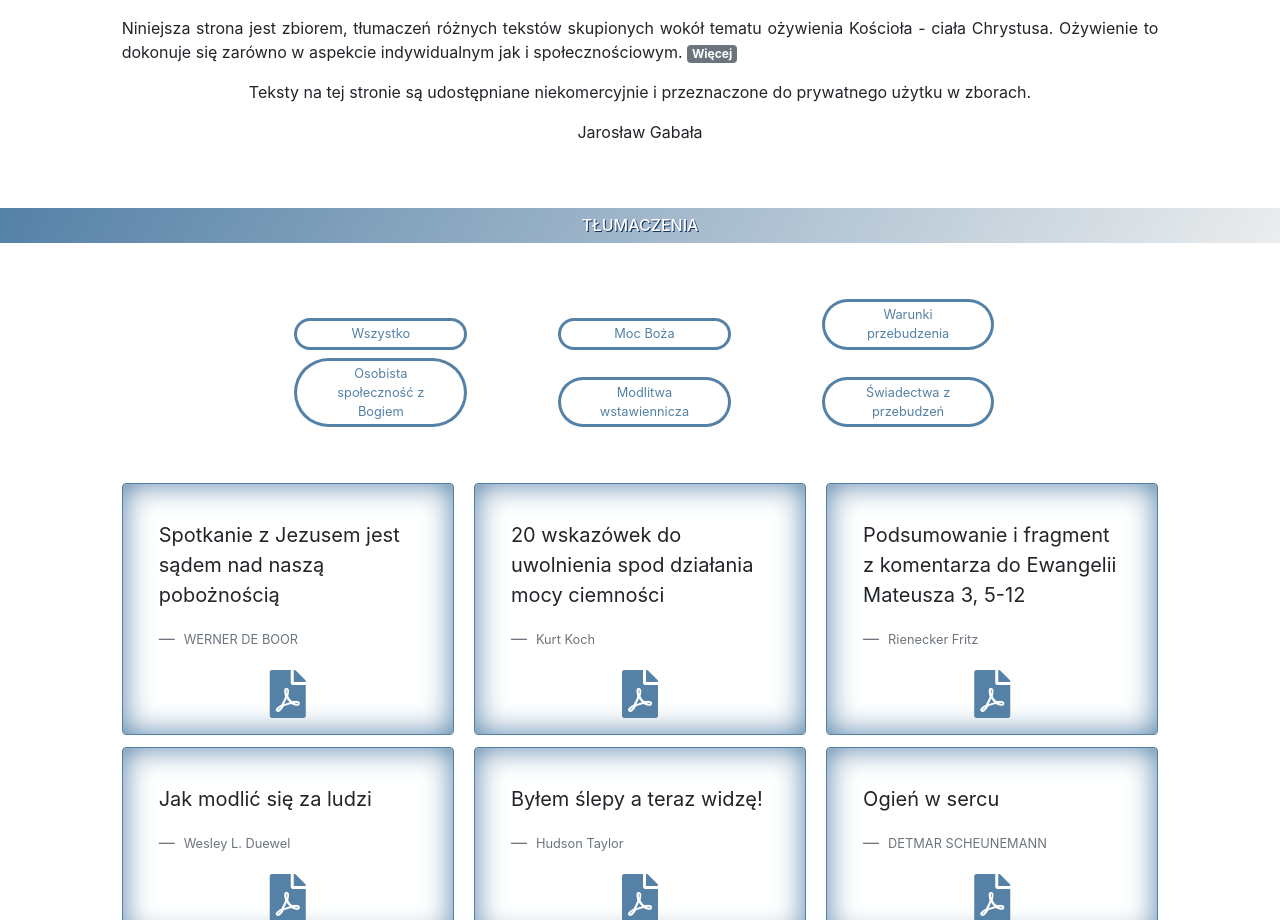
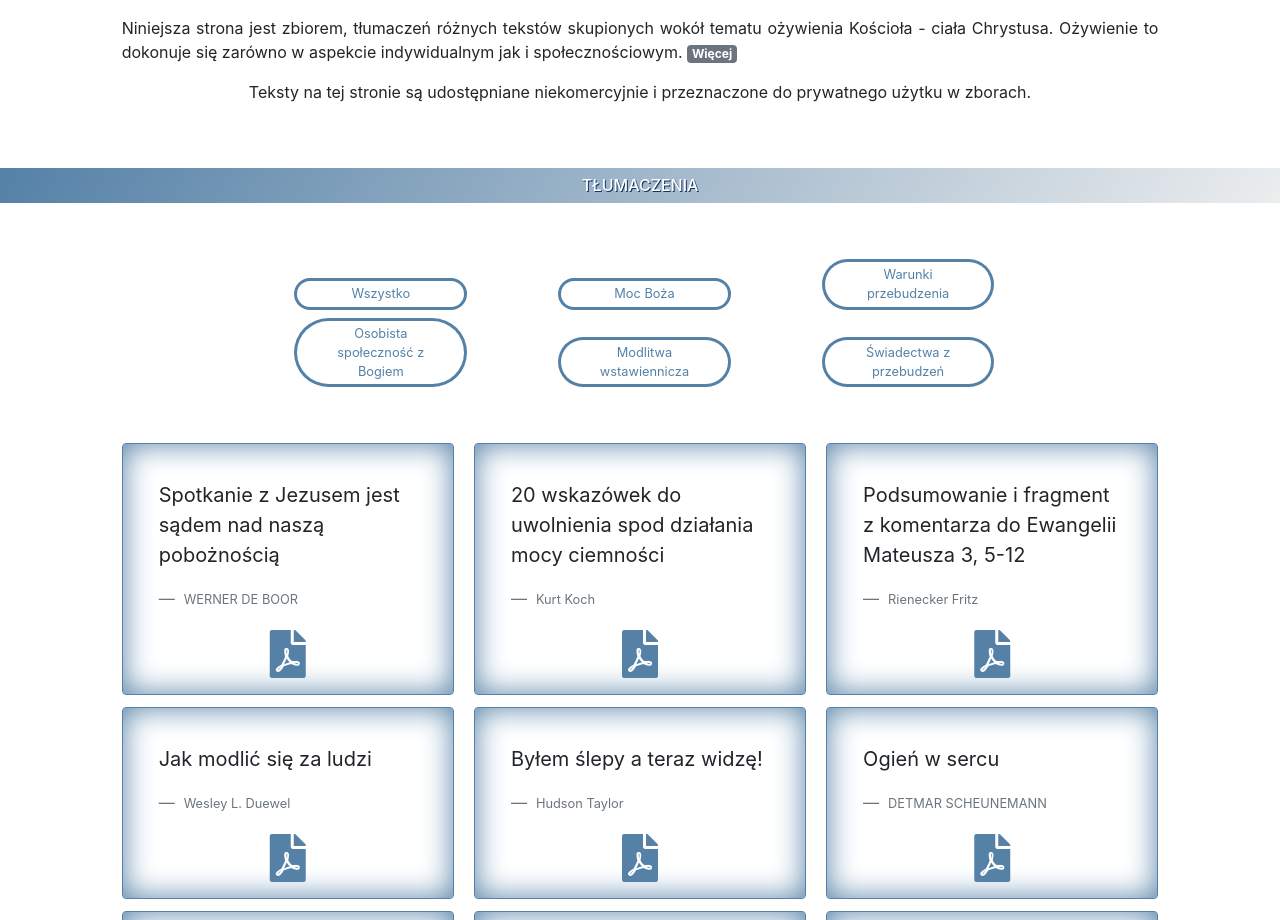
Before and after one commit to justyna124/spiritual-awakening, a plain HTML site: page index.html in a window 1280 px wide. Shown: the part 1080-2000 px from the top of the page. Drawn offline with nearby package versions, Linux system fonts and the light colour scheme.

Commit message:
remove Jarosław Gabała in about page section

```diff
--- a/index.html
+++ b/index.html
@@ -141,7 +141,6 @@
                     I głód ten jest tak wielki, a tęsknota tak głęboka, że wołanie proroka Starego Testamentu często słyszane jest z ust dzieci Bożych. (Duncan Campbell)
                 </span>
                 <p class="text-center">Teksty na tej stronie są udostępniane niekomercyjnie i przeznaczone do prywatnego użytku w zborach.</p>
-                <p class="text-center">Jarosław Gabała</p>
                 </span> <span class="badge badge-secondary less"> Mniej </span>
             </p>
         </div>
```
